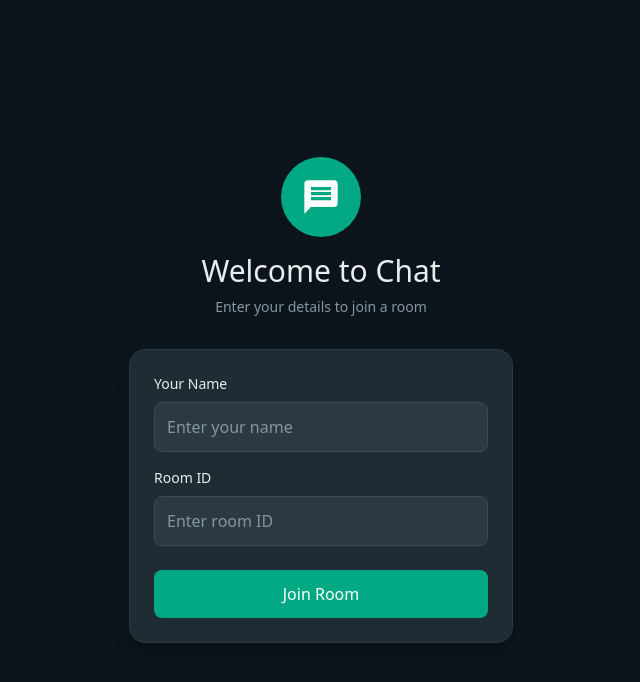
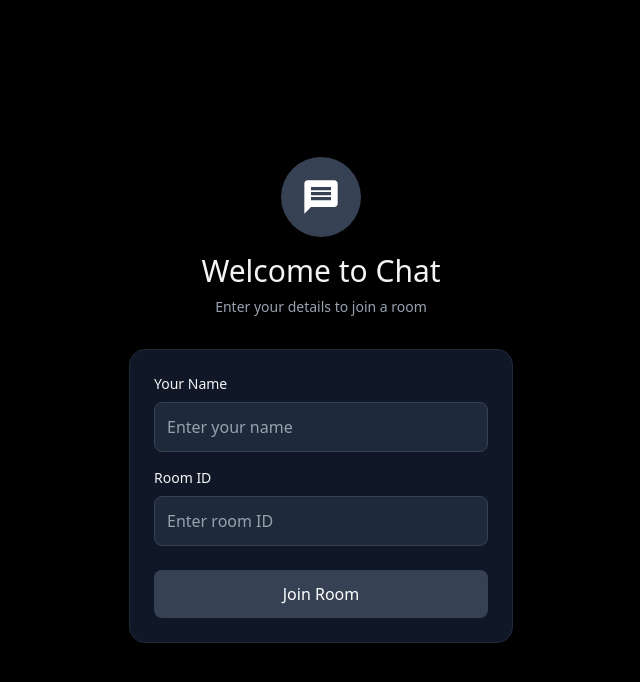
Before and after one commit to Deepanshu-mani/chatapp, a React (Vite) app: page / in a window 1280 px wide. Shown: the top 682 px of the page, without its empty margins (319-959 px from the left). Built offline with nearby package versions, Linux system fonts and the light colour scheme.

Commit message:
Black and Grey Chat Theme

```diff
--- a/src/components/Chat.tsx
+++ b/src/components/Chat.tsx
@@ -87,18 +87,18 @@
   };
 
   return (
-    <div className="flex flex-col h-screen bg-[#0b141a]">
+    <div className="flex flex-col h-screen bg-black">
       {/* Header */}
-      <div className="bg-[#202c33] px-4 py-3 border-b border-[#2a3942]">
+      <div className="bg-gray-900 px-4 py-3 border-b border-gray-800">
         <div className="flex items-center space-x-3">
-          <div className="w-10 h-10 bg-[#00a884] rounded-full flex items-center justify-center">
+          <div className="w-10 h-10 bg-gray-700 rounded-full flex items-center justify-center">
             <span className="text-white font-semibold text-sm">
               {roomId.charAt(0).toUpperCase()}
             </span>
           </div>
           <div>
             <h2 className="text-white font-medium">{roomId}</h2>
-            <p className="text-[#8696a0] text-sm">Room Chat</p>
+            <p className="text-gray-400 text-sm">Room Chat</p>
           </div>
         </div>
       </div>
@@ -116,7 +116,7 @@
             >
               {/* Avatar for others */}
               {!isMe && (
-                <div className="w-8 h-8 bg-[#667781] rounded-full flex items-center justify-center flex-shrink-0 mb-1">
+                <div className="w-8 h-8 bg-gray-600 rounded-full flex items-center justify-center flex-shrink-0 mb-1">
                   <span className="text-white text-xs font-medium">
                     {getInitials(msg.sender)}
                   </span>
@@ -127,13 +127,13 @@
               <div
                 className={`max-w-[75%] ${
                   isMe
-                    ? "bg-[#005c4b] text-white"
-                    : "bg-[#202c33] text-[#e9edef]"
+                    ? "bg-gray-700 text-white"
+                    : "bg-gray-800 text-gray-100"
                 } rounded-lg px-3 py-2 shadow-sm`}
               >
                 {/* Sender name for others */}
                 {!isMe && (
-                  <div className="text-[#00a884] text-xs font-medium mb-1">
+                  <div className="text-gray-300 text-xs font-medium mb-1">
                     {msg.sender}
                   </div>
                 )}
@@ -145,7 +145,7 @@
 
                 {/* Timestamp placeholder */}
                 <div className={`text-xs mt-1 ${
-                  isMe ? "text-[#8696a0]" : "text-[#667781]"
+                  isMe ? "text-gray-400" : "text-gray-500"
                 } text-right`}>
                   {new Date().toLocaleTimeString([], {
                     hour: '2-digit',
@@ -156,7 +156,7 @@
 
               {/* Avatar for me */}
               {isMe && (
-                <div className="w-8 h-8 bg-[#00a884] rounded-full flex items-center justify-center flex-shrink-0 mb-1">
+                <div className="w-8 h-8 bg-gray-600 rounded-full flex items-center justify-center flex-shrink-0 mb-1">
                   <span className="text-white text-xs font-medium">
                     {getInitials(msg.sender)}
                   </span>
@@ -169,12 +169,12 @@
       </div>
 
       {/* Input Area */}
-      <div className="bg-[#202c33] px-4 py-3 border-t border-[#2a3942]">
+      <div className="bg-gray-900 px-4 py-3 border-t border-gray-800">
         <div className="flex items-end space-x-3">
-          <div className="flex-1 bg-[#2a3942] rounded-lg px-4 py-2 min-h-[44px] flex items-center">
+          <div className="flex-1 bg-gray-800 rounded-lg px-4 py-2 min-h-[44px] flex items-center">
             <textarea
               ref={textareaRef}
-              className="w-full resize-none bg-transparent outline-none text-[#e9edef] placeholder-[#8696a0] text-sm leading-relaxed scrollbar-hide"
+              className="w-full resize-none bg-transparent outline-none text-gray-100 placeholder-gray-400 text-sm leading-relaxed scrollbar-hide"
               value={input}
               onChange={handleInput}
               onKeyDown={handleKeyDown}
@@ -184,7 +184,7 @@
           </div>
 
           <button
-            className="bg-[#00a884] hover:bg-[#00916a] text-white p-3 rounded-full transition-colors duration-200 flex items-center justify-center min-w-[44px] h-[44px]"
+            className="bg-gray-700 hover:bg-gray-600 text-white p-3 rounded-full transition-colors duration-200 flex items-center justify-center min-w-[44px] h-[44px]"
             onClick={handleSend}
           >
             <svg
--- a/src/components/JoinRoom.tsx
+++ b/src/components/JoinRoom.tsx
@@ -12,24 +12,24 @@
   };
 
   return (
-    <div className="h-screen flex flex-col justify-center items-center bg-[#0b141a] text-white px-4">
+    <div className="h-screen flex flex-col justify-center items-center bg-black text-white px-4">
       <div className="mb-8 text-center">
-        <div className="w-20 h-20 bg-[#00a884] rounded-full flex items-center justify-center mx-auto mb-4">
+        <div className="w-20 h-20 bg-gray-700 rounded-full flex items-center justify-center mx-auto mb-4">
           <svg className="w-10 h-10 text-white" fill="currentColor" viewBox="0 0 24 24">
             <path d="M20 2H4c-1.1 0-1.99.9-1.99 2L2 22l4-4h14c1.1 0 2-.9 2-2V4c0-1.1-.9-2-2-2zm-2 12H6v-2h12v2zm0-3H6V9h12v2zm0-3H6V6h12v2z"/>
           </svg>
         </div>
-        <h1 className="text-3xl font-light mb-2 text-[#e9edef]">Welcome to Chat</h1>
-        <p className="text-[#8696a0] text-sm">Enter your details to join a room</p>
+        <h1 className="text-3xl font-light mb-2 text-gray-100">Welcome to Chat</h1>
+        <p className="text-gray-400 text-sm">Enter your details to join a room</p>
       </div>
 
       <form
         onSubmit={handleSubmit}
-        className="flex flex-col gap-4 w-full max-w-sm p-6 bg-[#202c33] rounded-2xl shadow-xl border border-[#2a3942]"
+        className="flex flex-col gap-4 w-full max-w-sm p-6 bg-gray-900 rounded-2xl shadow-xl border border-gray-800"
       >
         <div className="space-y-4">
           <div>
-            <label className="block text-[#e9edef] text-sm font-medium mb-2">
+            <label className="block text-gray-100 text-sm font-medium mb-2">
               Your Name
             </label>
             <input
@@ -37,13 +37,13 @@
               placeholder="Enter your name"
               value={name}
               onChange={(e) => setName(e.target.value)}
-              className="w-full p-3 rounded-lg bg-[#2a3942] text-[#e9edef] placeholder-[#8696a0] border border-[#3b4a54] focus:outline-none focus:border-[#00a884] focus:ring-1 focus:ring-[#00a884] transition-colors"
+              className="w-full p-3 rounded-lg bg-gray-800 text-gray-100 placeholder-gray-400 border border-gray-700 focus:outline-none focus:border-gray-500 focus:ring-1 focus:ring-gray-500 transition-colors"
               required
             />
           </div>
 
           <div>
-            <label className="block text-[#e9edef] text-sm font-medium mb-2">
+            <label className="block text-gray-100 text-sm font-medium mb-2">
               Room ID
             </label>
             <input
@@ -51,7 +51,7 @@
               placeholder="Enter room ID"
               value={room}
               onChange={(e) => setRoom(e.target.value)}
-              className="w-full p-3 rounded-lg bg-[#2a3942] text-[#e9edef] placeholder-[#8696a0] border border-[#3b4a54] focus:outline-none focus:border-[#00a884] focus:ring-1 focus:ring-[#00a884] transition-colors"
+              className="w-full p-3 rounded-lg bg-gray-800 text-gray-100 placeholder-gray-400 border border-gray-700 focus:outline-none focus:border-gray-500 focus:ring-1 focus:ring-gray-500 transition-colors"
               required
             />
           </div>
@@ -59,7 +59,7 @@
 
         <button
           type="submit"
-          className="w-full py-3 bg-[#00a884] hover:bg-[#00916a] text-white rounded-lg font-medium transition-colors duration-200 mt-2"
+          className="w-full py-3 bg-gray-700 hover:bg-gray-600 text-white rounded-lg font-medium transition-colors duration-200 mt-2"
         >
           Join Room
         </button>
```
